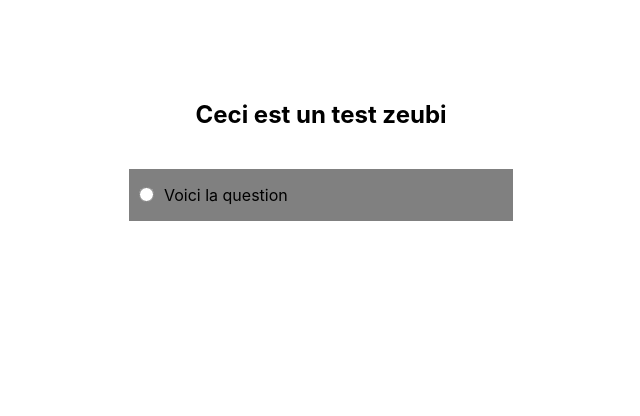
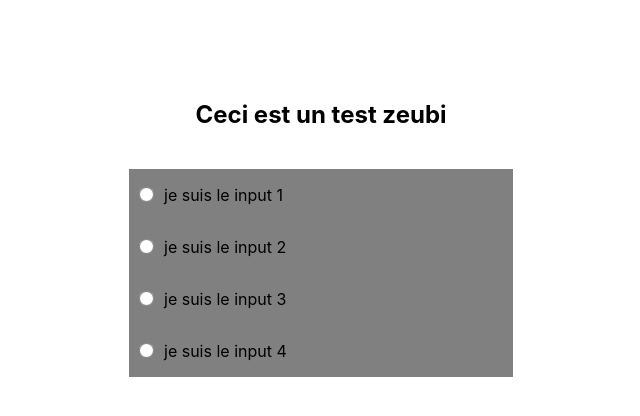
Before and after one commit to IIM-Creative-Technology/react-MathiasGilles, a React (Create React App) app: page / in a window 1280 px wide. Shown: the top 416 px of the page, without its empty margins (319-959 px from the left). Built offline with nearby package versions, Linux system fonts and the light colour scheme.

Commit message:
[add] for boucle to show all question

```diff
--- a/src/components/Question.js
+++ b/src/components/Question.js
@@ -1,13 +1,27 @@
 import "../scss/layout/_question.scss"
 import Input from "./Input";
+
+const question = {
+    'question': "Voici la question",
+    'inputs': [
+        "je suis le input 1",
+        "je suis le input 2",
+        "je suis le input 3",
+        "je suis le input 4"
+    ]
+}
+
 
 const Question = () => {
     return (
         <div className="container-question">
             <h2>Ceci est un test zeubi</h2>
-            <Input question="Voici la question"></Input>
+            <>{GetAllInputs}</>
         </div>
     );
 }
 
+const GetAllInputs = question.inputs.map( (input) => <Input question={input}></Input>);
+
+
 export default Question
```
Also changed, not shown: 1 other file (tests, documents, lock files or other folders).
